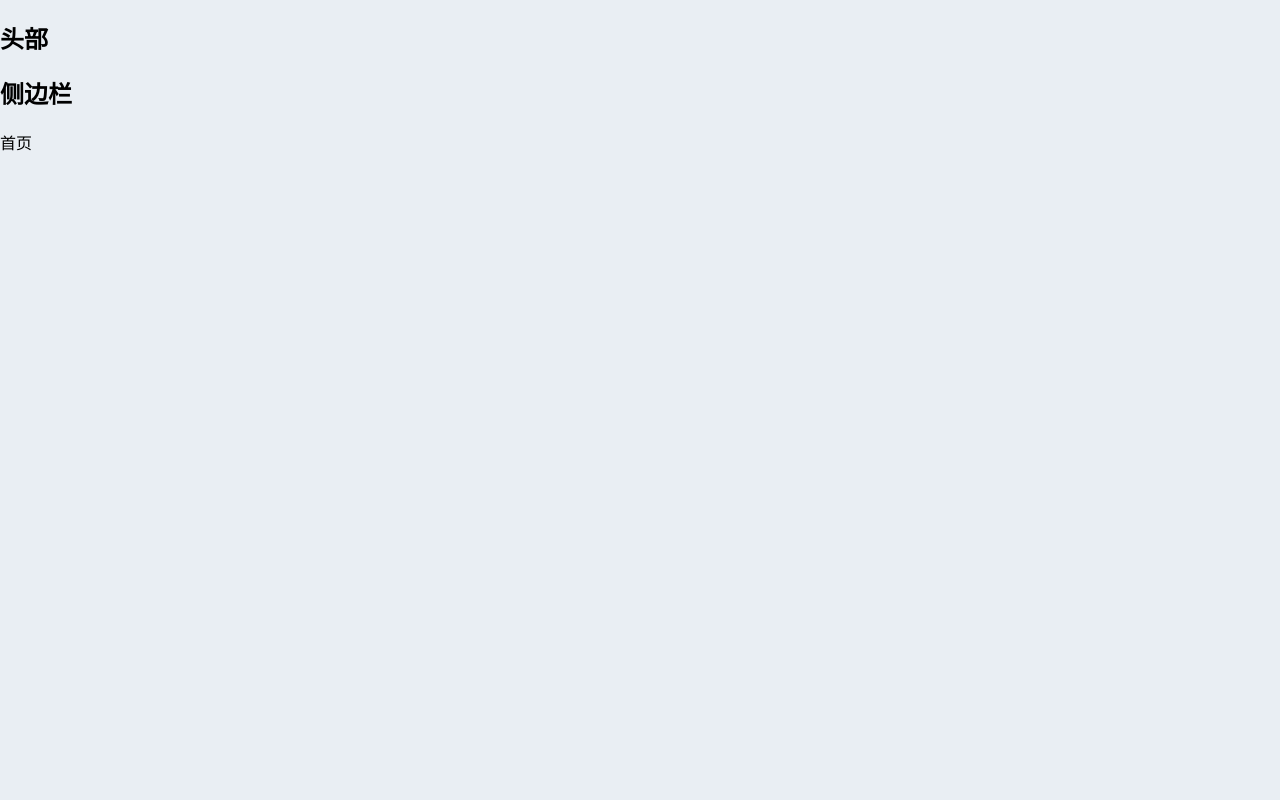
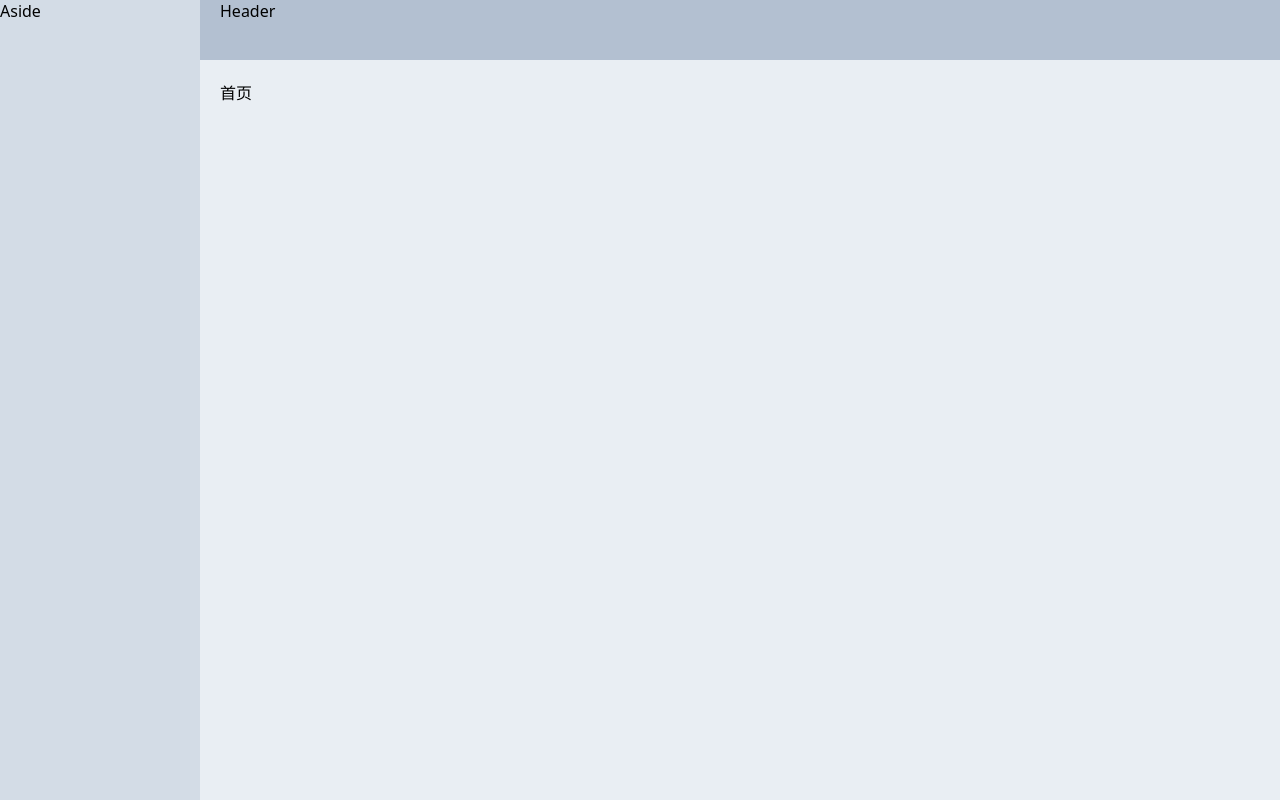
Before and after one commit to ppambler/edu-boss-fed, a Vue app: page /#/ in a window 1280 px wide. Built offline with nearby package versions, Linux system fonts and the light colour scheme.

Commit message:
布局-Container 布局容器

```diff
--- a/src/layout/index.vue
+++ b/src/layout/index.vue
@@ -1,11 +1,11 @@
 <template>
-  <div class="layout">
-    <h2>头部</h2>
-    <h2>侧边栏</h2>
-
-    <!-- 子路由出口 -->
-    <router-view />
-  </div>
+  <el-container>
+    <el-aside width="200px">Aside</el-aside>
+    <el-container>
+      <el-header>Header</el-header>
+      <el-main> <router-view /> </el-main>
+    </el-container>
+  </el-container>
 </template>
 
 <script lang="ts">
@@ -15,4 +15,18 @@ export default Vue.extend({
 })
 </script>
 
-<style lang="scss" scoped></style>
+<style lang="scss" scoped>
+.el-container {
+  min-height: 100vh;
+  min-width: 980px;
+}
+.el-aside {
+  background: #d3dce6;
+}
+.el-header {
+  background: #b3c0d1;
+}
+.el-main {
+  background: #e9eef3;
+}
+</style>
```
